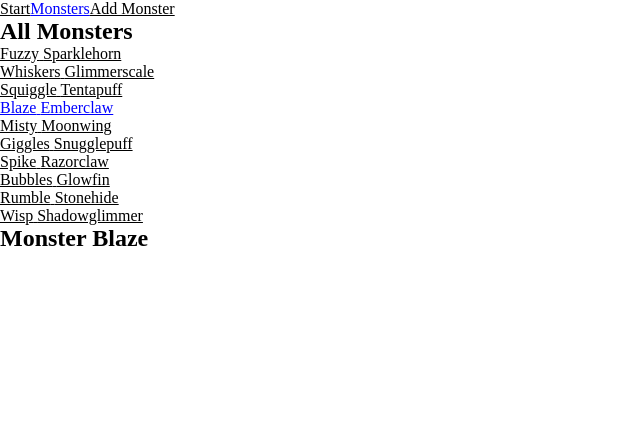
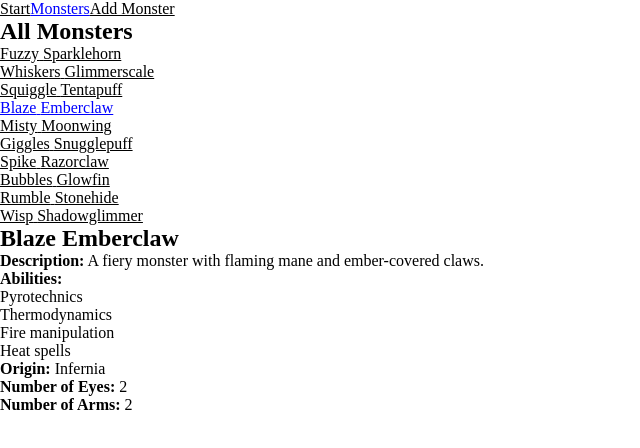
Before and after one commit to jRydell/Johan-Frontend23-monster-university, a React (Vite) app: page /monsters/Blaze in a window 1280 px wide. Shown: the top 448 px of the page, without its empty margins (0-640 px from the left). Built offline with nearby package versions, Linux system fonts and the light colour scheme.

Commit message:
added monster selection and properties

```diff
--- a/src/pages/Monster.tsx
+++ b/src/pages/Monster.tsx
@@ -1,13 +1,50 @@
+import { useContext } from "react";
 import { useParams } from "react-router-dom";
+import { MonsterContext } from "../state/MonsterStateContext";
 
 export const Monster = () => {
-  const params = useParams<{ monsterID: string }>();
-  console.log(params);
+  const { monsterID } = useParams<{ monsterID: string }>();
+  const { state } = useContext(MonsterContext);
+
+  // Find the selected monster
+  const selectedMonster = state.monsters.find(
+    (monster) => monster.first_name === monsterID
+  );
+
+  if (!selectedMonster) {
+    return <div>Monster not found!</div>;
+  }
+
   return (
-    <>
-      <div>
-        <h2>Monster {params.monsterID}</h2>
-      </div>
-    </>
+    <div>
+      <h2>
+        {selectedMonster.first_name} {selectedMonster.last_name}
+      </h2>
+      <p>
+        <strong>Description:</strong> {selectedMonster.description}
+      </p>
+      <p>
+        <strong>Abilities:</strong>
+      </p>
+      <ul>
+        {selectedMonster.abilities.science.map((ability, index) => (
+          <li key={`science-${index}`}>{ability}</li>
+        ))}
+      </ul>
+      <ul>
+        {selectedMonster.abilities.magic.map((ability, index) => (
+          <li key={`magic-${index}`}>{ability}</li>
+        ))}
+      </ul>
+      <p>
+        <strong>Origin:</strong> {selectedMonster.origin}
+      </p>
+      <p>
+        <strong>Number of Eyes:</strong> {selectedMonster.num_eyes}
+      </p>
+      <p>
+        <strong>Number of Arms:</strong> {selectedMonster.num_arms}
+      </p>
+    </div>
   );
 };
```
